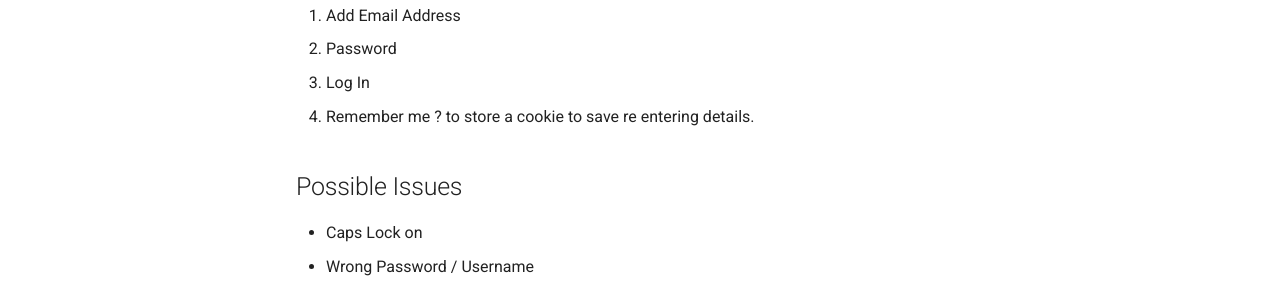
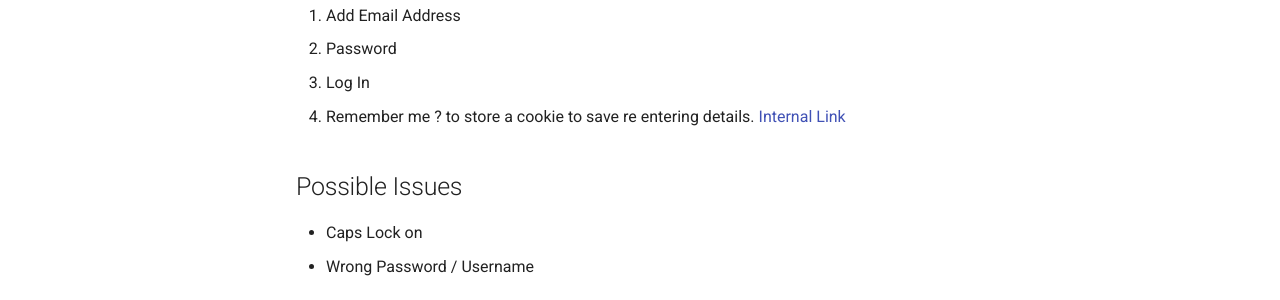
Before and after one commit to Paulwatchful/MkDocs, an MkDocs documentation site: the page built from docs/User Manual/1.Getting Started/1.2 Login.md, in a window 1280 px wide and 1194 px high. Shown: the part 846-1146 px from the top of the window. Built offline with MkDocs 1.6.1 and Material for MkDocs 9.7.7, drawn with Linux system fonts in a browser that asks for light colours.

Commit message:
initial commit

```diff
--- a/docs/User Manual/1.Getting Started/1.2 Login.md
+++ b/docs/User Manual/1.Getting Started/1.2 Login.md
@@ -17,7 +17,7 @@ Login page once registered to access the site.
 2. Password
 3. Log In
 4. Remember me ? to store a cookie to save re entering details.
-
+[Internal Link](/Getting Started/1.1 Register)
 
 
 ## Possible Issues
```
